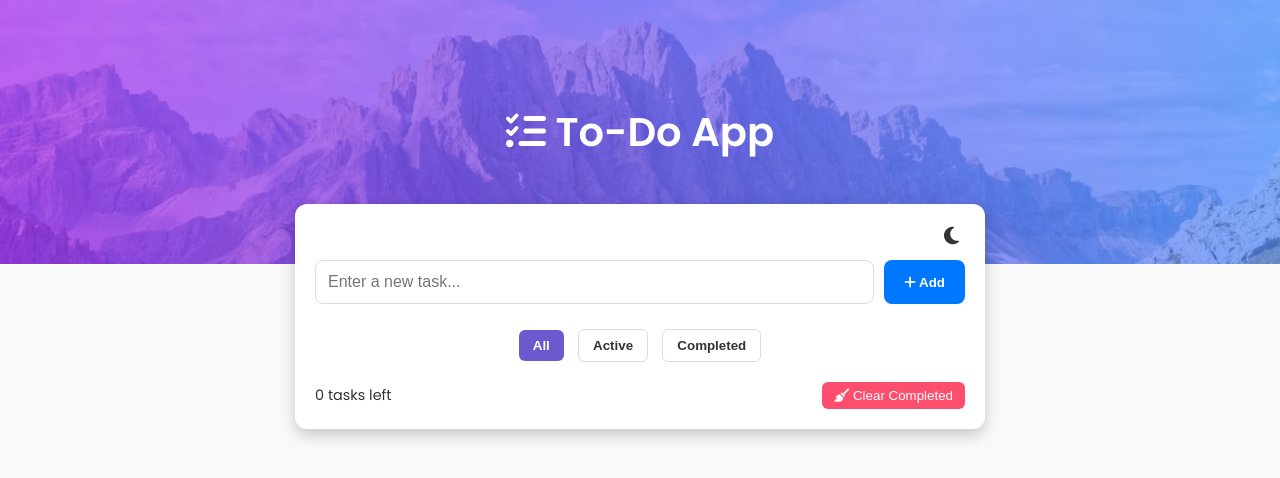
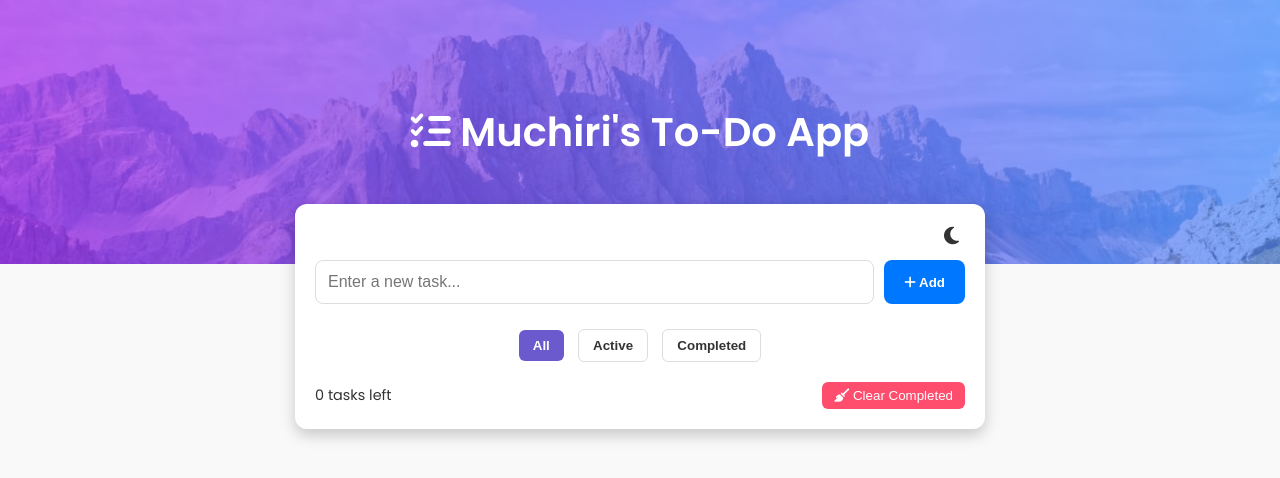
Before and after one commit to MuchiriRobee/ToDO-WebApp, a plain HTML site: page index.html in a window 1280 px wide. Drawn offline with Linux system fonts and the light colour scheme.

Commit message:
committtttt

```diff
--- a/index.html
+++ b/index.html
@@ -11,7 +11,7 @@
 </head>
 <body>
   <div class="banner">
-    <h1><i class="fa-solid fa-list-check"></i> To-Do App</h1>
+    <h1><i class="fa-solid fa-list-check"></i> Muchiri's To-Do App</h1>
   </div>
 
   <div class="container">
```
